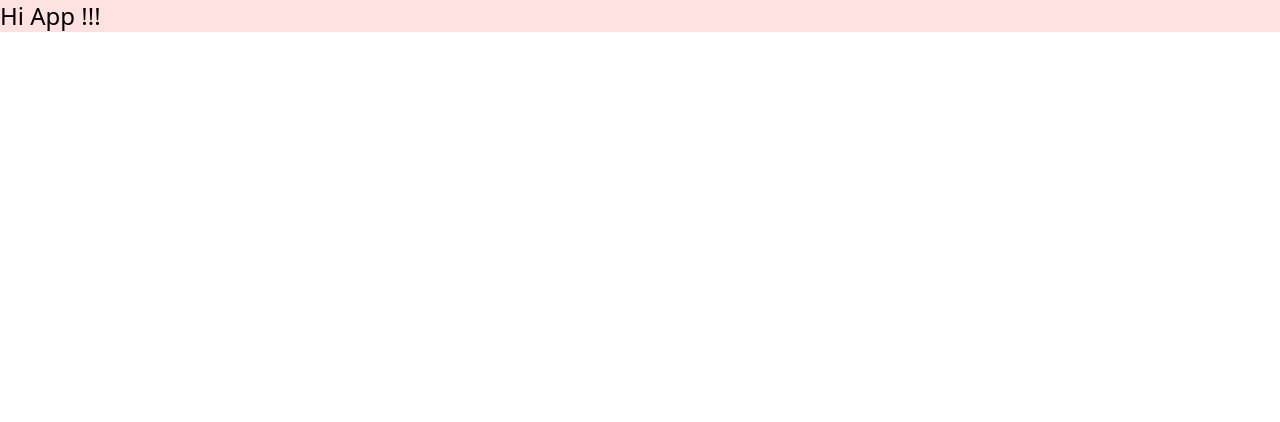
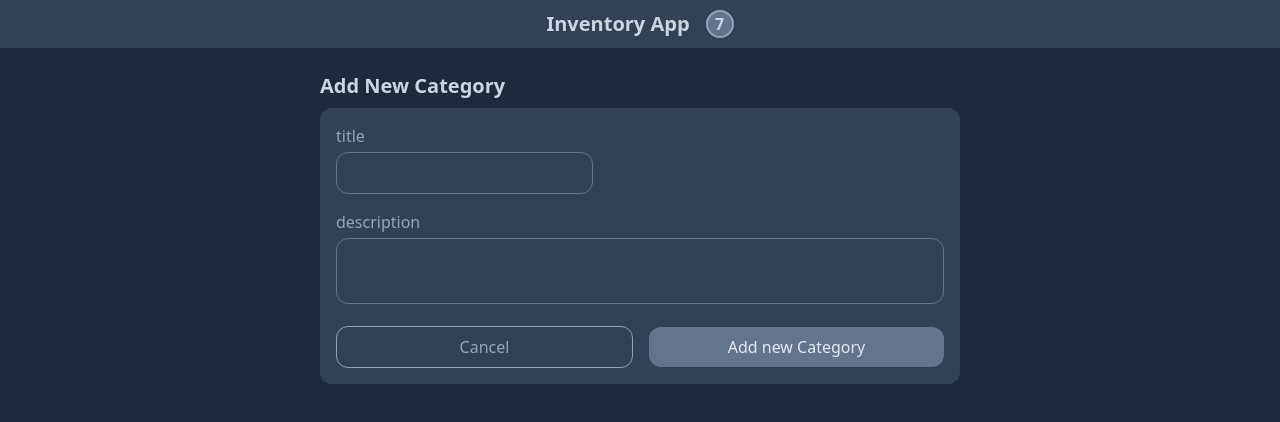
Before and after one commit to mrhosseinsalari/Inventory-App, a website: page public/index.html in a window 1280 px wide. Drawn offline with Linux system fonts and the light colour scheme.

Commit message:
category-form section developed

```diff
--- a/package.json
+++ b/package.json
@@ -10,6 +10,7 @@
   "author": "",
   "license": "ISC",
   "devDependencies": {
+    "@tailwindcss/forms": "^0.5.7",
     "autoprefixer": "^10.4.16",
     "postcss-cli": "^10.1.0",
     "tailwindcss": "^3.3.5"
--- a/public/index.html
+++ b/public/index.html
@@ -7,6 +7,34 @@
     <link rel="stylesheet" href="./build/tailwind.css" />
   </head>
   <body>
-    <h1 class="bg-red-100 text-2xl">Hi App !!!</h1>
+    <div class="bg-slate-800 h-screen w-screen">
+      <!-- app-bar -->
+      <div class="h-12 flex items-center justify-center gap-x-4 bg-slate-700 mb-6">
+        <h1 class="text-xl font-bold text-slate-300">Inventory App</h1>
+        <span class="flex items-center justify-center w-7 h-7 rounded-full bg-slate-500 border-2 border-slate-400 font-bold text-slate-300">7</span>
+      </div>
+
+      <!-- app content -->
+      <div class="container mx-auto max-w-screen-sm">
+        <!-- category form -->
+        <div>
+          <h2 class="text-xl text-slate-300 font-bold mb-2">Add New Category</h2>
+          <form class="bg-slate-700 p-4 rounded-xl flex flex-col gap-y-4">
+            <div>
+              <label for="category-title" class="block mb-1 text-slate-400">title</label>
+              <input type="text" name="category-title" id="category-title" class="bg-transparent rounded-xl border border-slate-500 text-slate-400">
+            </div>
+            <div>
+              <label for="category-description" class="block mb-1 text-slate-400">description</label>
+              <textarea type="text" name="category-description" id="category-description" class="bg-transparent rounded-xl border border-slate-500 text-slate-400 w-full resize-none"></textarea>
+            </div>
+            <div class="flex items-center justify-between gap-x-4">
+              <button class="flex-1 border border-slate-400 text-slate-400 rounded-xl py-2">Cancel</button>
+              <button class="flex-1 bg-slate-500 text-slate-200 rounded-xl py-2">Add new Category</button>
+            </div>
+          </form>
+        </div>
+      </div>
+    </div>
   </body>
 </html>
--- a/tailwind.config.js
+++ b/tailwind.config.js
@@ -4,5 +4,5 @@ module.exports = {
   theme: {
     extend: {},
   },
-  plugins: [],
+  plugins: [require("@tailwindcss/forms")],
 };
```
Also changed, not shown: public/build/tailwind.css, 1 other file.
